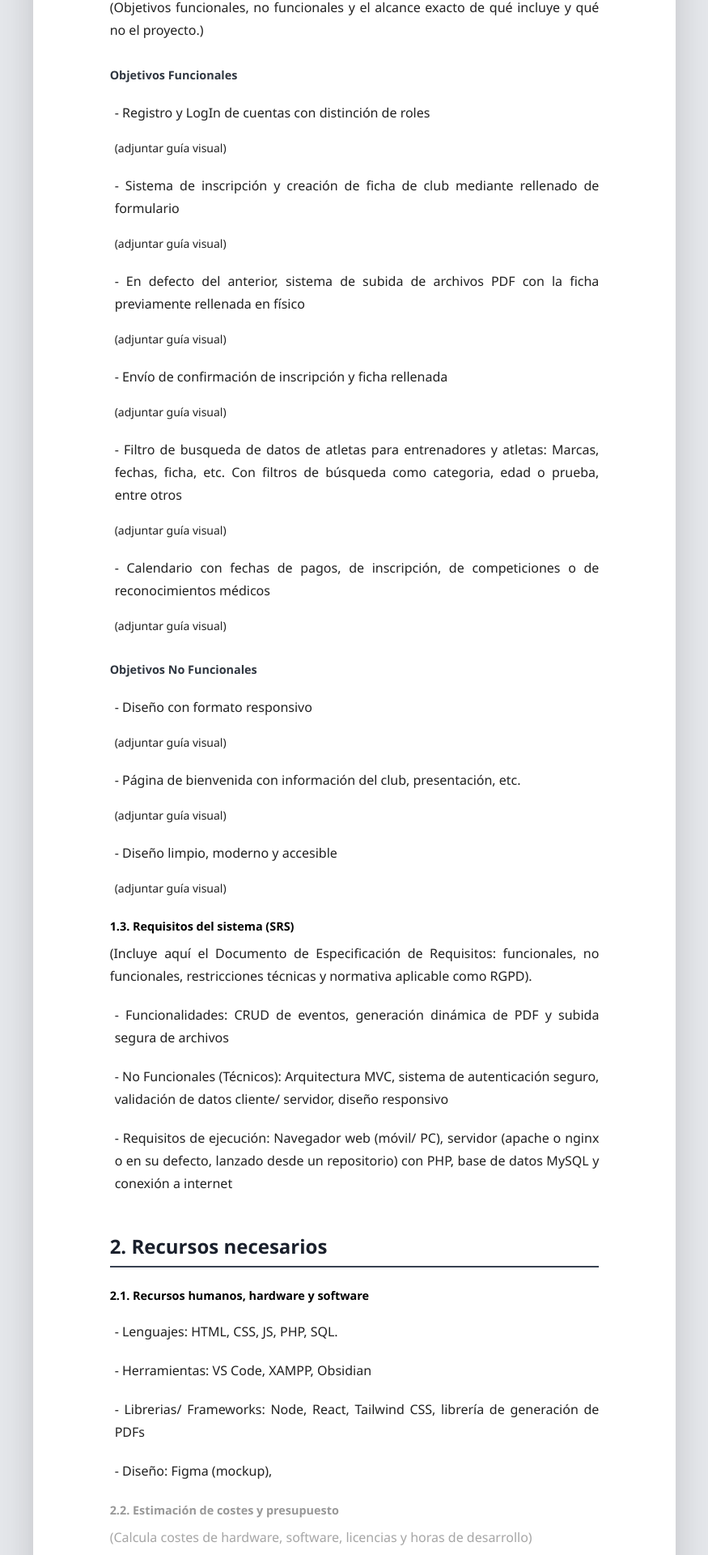
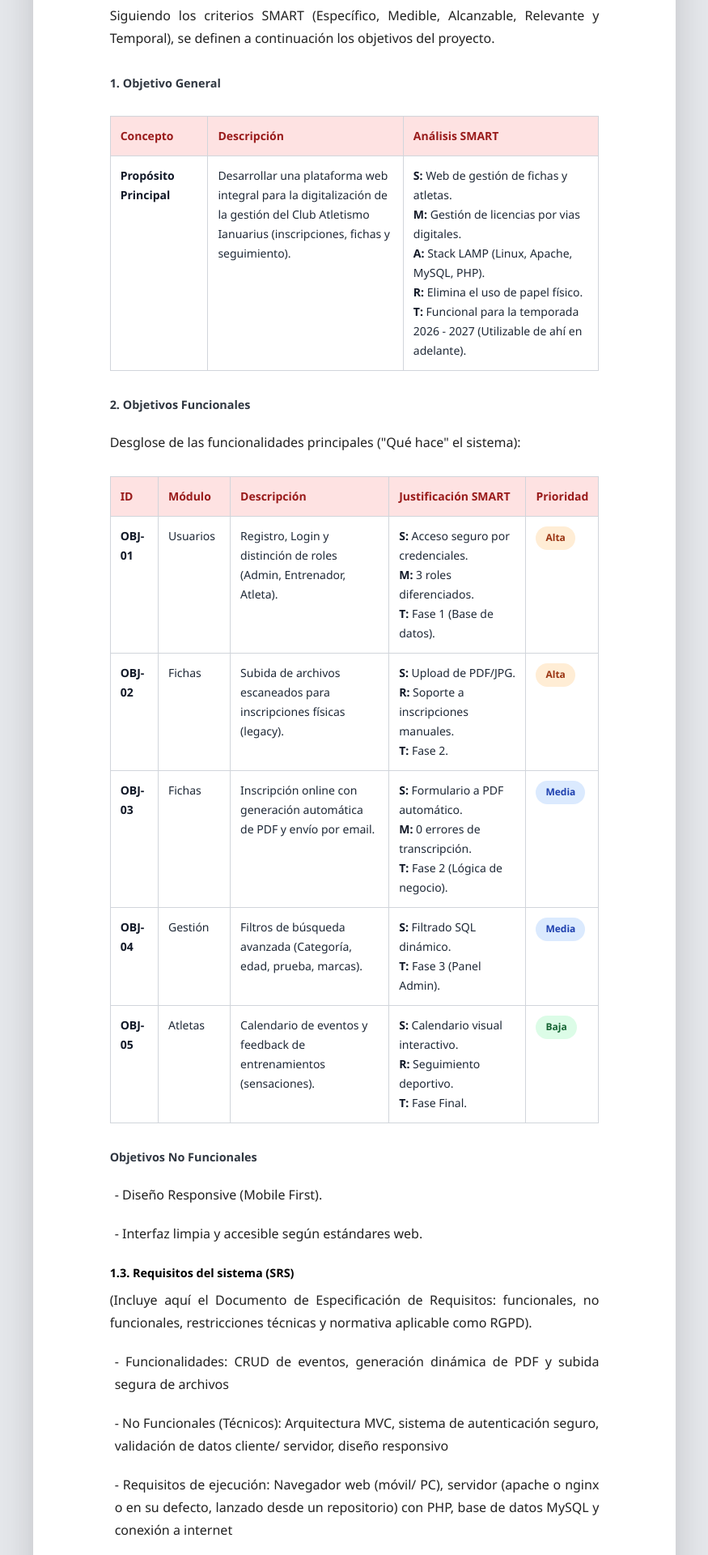
Before and after one commit to Ivee31/TFG-DAW2, a PHP site: page / in a window 1280 px wide. Shown: the part 3520-5440 px from the top of the page at 81% size, without its empty margins (202-1077 px from the left). Run offline with PHP 8.4, Linux system fonts and the light colour scheme; some libraries are stand-ins or nearby versions.

Commit message:
Finished format and content of Delivery 1 (17-02-2026)

```diff
--- a/index.html
+++ b/index.html
@@ -8,6 +8,16 @@
     <link rel="stylesheet" href="style.css">
 </head>
 <body>
+
+    <div class="toggle-container">
+        <input type="checkbox" id="toggle-tema" class="toggle-input">
+        <label for="toggle-tema" class="toggle-label" aria-label="Cambiar modo oscuro/claro">
+            <span class="toggle-knob">
+                <span class="icon-moon">🌙</span>
+                <span class="icon-sun">☀️</span>
+            </span>
+        </label>
+    </div>
 
     <div class="contenedor-pag">
 
@@ -132,50 +142,107 @@
 
             <div id="objetivos-alcance" class="ancla-top">
                 <h4>1.2. Objetivos y alcance</h4>
-                <p>(Objetivos funcionales, no funcionales y el alcance exacto de qué incluye y qué no el proyecto.)</p>
+                <p>Siguiendo los criterios SMART (Específico, Medible, Alcanzable, Relevante y Temporal), se definen a continuación los objetivos del proyecto.</p>
 
-                <h5>Objetivos Funcionales</h5>
-                <ul>
-                    <li>
-                        <p>- Registro y LogIn de cuentas con distinción de roles</p>
-                        <p class="nota-gris">(adjuntar guía visual)</p>
-                    </li>
-                    <li>
-                        <p>- Sistema de inscripción y creación de ficha de club mediante rellenado de formulario</p>
-                        <p class="nota-gris">(adjuntar guía visual)</p>
-                    </li>
-                    <li>
-                        <p>- En defecto del anterior, sistema de subida de archivos PDF con la ficha previamente rellenada en físico</p>
-                        <p class="nota-gris">(adjuntar guía visual)</p>
-                    </li>
-                    <li>
-                        <p>- Envío de confirmación de inscripción y ficha rellenada</p>
-                        <p class="nota-gris">(adjuntar guía visual)</p>
-                    </li>
-                    <li>
-                        <p>- Filtro de busqueda de datos de atletas para entrenadores y atletas: Marcas, fechas, ficha, etc. Con filtros de búsqueda como categoria, edad o prueba, entre otros</p>
-                        <p class="nota-gris">(adjuntar guía visual)</p>
-                    </li>
-                    <li>
-                        <p>- Calendario con fechas de pagos, de inscripción, de competiciones o de reconocimientos médicos</p>
-                        <p class="nota-gris">(adjuntar guía visual)</p>
-                    </li>
-                </ul>
+                <h5>1. Objetivo General</h5>
+                <table class="tabla-smart">
+                    <thead>
+                        <tr>
+                            <th style="width: 20%;">Concepto</th>
+                            <th style="width: 40%;">Descripción</th>
+                            <th style="width: 40%;">Análisis SMART</th>
+                        </tr>
+                    </thead>
+                    <tbody>
+                        <tr>
+                            <td><strong>Propósito Principal</strong></td>
+                            <td>Desarrollar una plataforma web integral para la digitalización de la gestión del Club Atletismo Ianuarius (inscripciones, fichas y seguimiento).</td>
+                            <td>
+                                <strong>S:</strong> Web de gestión de fichas y atletas.<br>
+                                <strong>M:</strong> Gestión de licencias por vias digitales.<br>
+                                <strong>A:</strong> Stack LAMP (Linux, Apache, MySQL, PHP).<br>
+                                <strong>R:</strong> Elimina el uso de papel físico.<br>
+                                <strong>T:</strong> Funcional para la temporada 2026 - 2027 (Utilizable de ahí en adelante).
+                            </td>
+                        </tr>
+                    </tbody>
+                </table>
+
+                <h5>2. Objetivos Funcionales</h5>
+                <p>Desglose de las funcionalidades principales ("Qué hace" el sistema):</p>
+
+                <table class="tabla-smart">
+                    <thead>
+                        <tr>
+                            <th style="width: 10%;">ID</th>
+                            <th style="width: 15%;">Módulo</th>
+                            <th style="width: 35%;">Descripción</th>
+                            <th style="width: 30%;">Justificación SMART</th>
+                            <th style="width: 10%;">Prioridad</th>
+                        </tr>
+                    </thead>
+                    <tbody>
+                        <tr>
+                            <td><strong>OBJ-01</strong></td>
+                            <td>Usuarios</td>
+                            <td>Registro, Login y distinción de roles (Admin, Entrenador, Atleta).</td>
+                            <td>
+                                <strong>S:</strong> Acceso seguro por credenciales.<br>
+                                <strong>M:</strong> 3 roles diferenciados.<br>
+                                <strong>T:</strong> Fase 1 (Base de datos).
+                            </td>
+                            <td><span class="etiqueta prio-alta">Alta</span></td>
+                        </tr>
+                        <tr>
+                            <td><strong>OBJ-02</strong></td>
+                            <td>Fichas</td>
+                            <td>Subida de archivos escaneados para inscripciones físicas (legacy).</td>
+                            <td>
+                                <strong>S:</strong> Upload de PDF/JPG.<br>
+                                <strong>R:</strong> Soporte a inscripciones manuales.<br>
+                                <strong>T:</strong> Fase 2.
+                            </td>
+                            <td><span class="etiqueta prio-alta">Alta</span></td>
+                        </tr>
+                        <tr>
+                            <td><strong>OBJ-03</strong></td>
+                            <td>Fichas</td>
+                            <td>Inscripción online con generación automática de PDF y envío por email.</td>
+                            <td>
+                                <strong>S:</strong> Formulario a PDF automático.<br>
+                                <strong>M:</strong> 0 errores de transcripción.<br>
+                                <strong>T:</strong> Fase 2 (Lógica de negocio).
+                            </td>
+                            <td><span class="etiqueta prio-media">Media</span></td>
+                        </tr>
+                        <tr>
+                            <td><strong>OBJ-04</strong></td>
+                            <td>Gestión</td>
+                            <td>Filtros de búsqueda avanzada (Categoría, edad, prueba, marcas).</td>
+                            <td>
+                                <strong>S:</strong> Filtrado SQL dinámico.<br>
+                                <strong>T:</strong> Fase 3 (Panel Admin).
+                            </td>
+                            <td><span class="etiqueta prio-media">Media</span></td>
+                        </tr>
+                        <tr>
+                            <td><strong>OBJ-05</strong></td>
+                            <td>Atletas</td>
+                            <td>Calendario de eventos y feedback de entrenamientos (sensaciones).</td>
+                            <td>
+                                <strong>S:</strong> Calendario visual interactivo.<br>
+                                <strong>R:</strong> Seguimiento deportivo.<br>
+                                <strong>T:</strong> Fase Final.
+                            </td>
+                            <td><span class="etiqueta prio-baja">Baja</span></td>
+                        </tr>
+                    </tbody>
+                </table>
 
                 <h5>Objetivos No Funcionales</h5>
                 <ul>
-                    <li>
-                        <p>- Diseño con formato responsivo</p>
-                        <p class="nota-gris">(adjuntar guía visual)</p>
-                    </li>
-                    <li>
-                        <p>- Página de bienvenida con información del club, presentación, etc.</p>
-                        <p class="nota-gris">(adjuntar guía visual)</p>
-                    </li>
-                    <li>
-                        <p>- Diseño limpio, moderno y accesible</p>
-                        <p class="nota-gris">(adjuntar guía visual)</p>
-                    </li>
+                    <li><p>- Diseño Responsive (Mobile First).</p></li>
+                    <li><p>- Interfaz limpia y accesible según estándares web.</p></li>
                 </ul>
             </div>
 
@@ -223,10 +290,10 @@
             </div>
 
 
-            <a id="planif-metodo" class="ancla-top"></a>
-            <h2>3. Planificación y metodología</h2>
+            <a id="planif-metodo" class="ancla-top zona-apagada"></a>
+            <h2 class="zona-apagada">3. Planificación y metodología</h2>
 
-            <div id="metodologia-desarrollo" class="ancla-top">
+            <div id="metodologia-desarrollo" class="ancla-top zona-apagada">
                 <h4>3.1. Metodología de desarrollo</h4>
                 <p>La metodología usada será MVC para la parte técnica</p>
             </div>
@@ -319,5 +386,30 @@
                 </li>
             </ul>
 
-        </div> </div> </body>
+        </div> </div>
+
+    <script>
+        const toggleInput = document.getElementById('toggle-tema');
+        const body = document.body;
+
+        // 1. Detectar preferencia del sistema al cargar
+        // Si el sistema prefiere oscuro, activamos el modo y marcamos el checkbox
+        if (window.matchMedia && window.matchMedia('(prefers-color-scheme: dark)').matches) {
+            body.setAttribute('data-theme', 'dark');
+            toggleInput.checked = true;
+        }
+
+        // 2. Función para cambiar el tema al usar el interruptor
+        // Escuchamos el evento 'change' del checkbox
+        toggleInput.addEventListener('change', () => {
+            if (toggleInput.checked) {
+                // Si está marcado -> Modo Oscuro
+                body.setAttribute('data-theme', 'dark');
+            } else {
+                // Si no está marcado -> Modo Claro
+                body.removeAttribute('data-theme');
+            }
+        });
+    </script>
+</body>
 </html>
--- a/style.css
+++ b/style.css
@@ -1,21 +1,151 @@
+/* style.css */
+
+/* --- DEFINICIÓN DE VARIABLES DE COLOR (THEMING) --- */
+:root {
+    /* MODO CLARO (Por defecto) */
+    --bg-body: #e5e7eb;
+    --bg-paper: #ffffff;
+    --text-main: #1f2937;
+    --text-muted: #6b7280;
+    --text-paragraph: #212121;
+    --border-color: #d1d5db;
+    --link-color: #2563eb;
+    --h2-border: #374151;
+    --h4-color: black;
+    --h5-color: #303741;
+    --shadow-paper: 0 25px 50px -12px rgba(0, 0, 0, 0.25); /* Sombra negra */
+
+    /* Tablas y Etiquetas */
+    --th-bg: #fee2e2;
+    --th-text: #991b1b;
+    --td-text: #1f2937;
+    --badge-alta-bg: #ffedd5;
+    --badge-alta-text: #9a3412;
+    --badge-media-bg: #dbeafe;
+    --badge-media-text: #1e40af;
+    --badge-baja-bg: #dcfce7;
+    --badge-baja-text: #166534;
+}
+
+/* MODO OSCURO */
+[data-theme="dark"] {
+    --bg-body: #111827;
+    --bg-paper: #1f2937;
+    --text-main: #f3f4f6;
+    --text-muted: #9ca3af;
+    --text-paragraph: #e5e7eb;
+    --border-color: #374151;
+    --link-color: #60a5fa;
+    --h2-border: #9ca3af;
+    --h4-color: #ffffff;
+    --h5-color: #d1d5db;
+    --shadow-paper: 0 0 25px rgba(255, 255, 255, 0.1); /* Sombra blanca resplandeciente */
+
+    /* Tablas y Etiquetas (Adaptadas a oscuro) */
+    --th-bg: #450a0a;
+    --th-text: #fca5a5;
+    --td-text: #ffffff;     /* Blanco puro para máximo contraste */
+    --badge-alta-bg: #7c2d12;
+    --badge-alta-text: #ffedd5;
+    --badge-media-bg: #1e3a8a;
+    --badge-media-text: #dbeafe;
+    --badge-baja-bg: #14532d;
+    --badge-baja-text: #dcfce7;
+}
+
+/* --- REGLAS DE FORZADO PARA MODO OSCURO (Soluciona el problema de Tailwind) --- */
+/* Esto obliga a las negritas (S, M, A, R, T) y al texto de tabla a ser blancos */
+[data-theme="dark"] .prose strong,
+[data-theme="dark"] .tabla-smart strong {
+    color: #ffffff !important;
+}
+
+[data-theme="dark"] .prose td,
+[data-theme="dark"] .tabla-smart td {
+    color: #e5e7eb !important;
+}
+
+/* --- Configuración General --- */
 html {
     scroll-behavior: smooth;
 }
 
 body {
-    background-color: #e5e7eb;
+    background-color: var(--bg-body);
     margin: 0;
     padding: 40px 0;
     font-family: 'Segoe UI', Roboto, Arial, sans-serif;
-    color: #1f2937;
+    color: var(--text-main);
+    transition: background-color 0.3s, color 0.3s;
 }
 
+/* --- NUEVO INTERRUPTOR DESLIZANTE (TOGGLE) --- */
+.toggle-container {
+    position: fixed;
+    top: 20px;
+    right: 20px;
+    z-index: 1000;
+}
+
+.toggle-input {
+    display: none;
+}
+
+.toggle-label {
+    display: flex;
+    align-items: center;
+    width: 60px;
+    height: 30px;
+    background-color: #1f2937; /* Color oscuro del carril */
+    border-radius: 50px;
+    position: relative;
+    cursor: pointer;
+    transition: background-color 0.3s;
+    border: 2px solid var(--border-color);
+}
+
+.toggle-knob {
+    display: flex;
+    justify-content: center;
+    align-items: center;
+    width: 24px;
+    height: 24px;
+    background-color: #ffffff;
+    border-radius: 50%;
+    position: absolute;
+    top: 1px;
+    left: 2px;
+    transition: transform 0.3s cubic-bezier(0.4, 0.0, 0.2, 1);
+    box-shadow: 0 2px 4px rgba(0,0,0,0.2);
+}
+
+.icon-moon, .icon-sun {
+    position: absolute;
+    font-size: 14px;
+    line-height: 1;
+}
+
+/* Animaciones de los iconos */
+.icon-moon { opacity: 1; transform: rotate(0deg); transition: all 0.3s; }
+.icon-sun { opacity: 0; transform: rotate(-90deg); transition: all 0.3s; }
+
+/* ESTADOS ACTIVADOS (Modo Oscuro) */
+.toggle-input:checked + .toggle-label .toggle-knob {
+    transform: translateX(30px);
+}
+
+.toggle-input:checked + .toggle-label .icon-moon { opacity: 0; transform: rotate(90deg); }
+.toggle-input:checked + .toggle-label .icon-sun { opacity: 1; transform: rotate(0deg); color: #f59e0b; }
+
+
+/* --- Ajuste de Scroll --- */
 .ancla-top {
     scroll-margin-top: 2.5rem;
 }
 
+/* --- Contenedor Principal (A4) --- */
 .contenedor-pag {
-    background-color: white;
+    background-color: var(--bg-paper);
     width: 100%;
     max-width: 210mm;
     min-height: 297mm;
@@ -23,9 +153,11 @@ body {
     padding: 25mm;
     box-sizing: border-box;
     position: relative;
-    box-shadow: 0 25px 50px -12px rgba(0, 0, 0, 0.25);
+    box-shadow: var(--shadow-paper); /* Sombra variable según tema */
+    transition: background-color 0.3s, box-shadow 0.3s;
 }
 
+/* --- Cabecera y Logos --- */
 .figura-logo {
     text-align: center;
     margin-bottom: 2rem;
@@ -36,10 +168,11 @@ body {
     max-width: 100%;
     margin: 0 auto;
     display: block;
+    transition: background-color 0.3s;
 }
 
 .pie-foto {
-    color: #6b7280;
+    color: var(--text-muted);
     font-size: 0.875rem;
     font-style: italic;
     margin-top: 0.5rem;
@@ -52,42 +185,47 @@ body {
 
 .info-cabecera p { margin: 0.25rem 0; }
 .txt-mayus { text-transform: uppercase; letter-spacing: 0.05em; font-size: 13px; font-weight: 500; }
-.txt-titulo { font-size: 1.25rem; font-weight: bold; color: #111827; }
+.txt-titulo { font-size: 1.25rem; font-weight: bold; color: var(--text-main); }
 .txt-insti { font-size: 13px; }
 
+/* LOGO VENANCIO: Margen 150px y fondo blanco en oscuro */
 .cont-logo-venancio {
     display: inline-block;
-    margin: 1rem 0;
-    background-color: white;
+    margin: 1rem 150px;
+    background-color: rgba(255, 255, 255, 0.9);
+    padding: 5px;
+    border-radius: 4px;
 }
 
-.logo-venancio { width: 50px; }
-.txt-negrita { font-size: 13px; font-weight: bold; color: #111827; margin-top: 1rem; }
+.logo-venancio { width: 50px; transition: background-color 0.3s; }
+.txt-negrita { font-size: 13px; font-weight: bold; color: var(--text-main); margin-top: 1rem; }
 
+/* --- Licencia --- */
 .sec-licencia {
     margin-bottom: 3rem;
     padding-top: 1rem;
-    border-top: 1px solid #d1d5db;
+    border-top: 1px solid var(--border-color);
 }
 
-.tit-licencia { font-weight: bold; font-size: 0.875rem; color: #374151; text-transform: uppercase; margin-bottom: 0.5rem; }
-.txt-licencia { font-size: 0.75rem; color: #6b7280; line-height: 1.6; text-align: justify; }
-.enlace-azul { color: #2563eb; text-decoration: none; }
+.tit-licencia { font-weight: bold; font-size: 0.875rem; color: var(--text-paragraph); text-transform: uppercase; margin-bottom: 0.5rem; }
+.txt-licencia { font-size: 0.75rem; color: var(--text-muted); line-height: 1.6; text-align: justify; }
+.enlace-azul { color: var(--link-color); text-decoration: none; }
 .enlace-azul:hover { text-decoration: underline; }
 
+/* --- Estilos del Texto y Títulos --- */
 .prose h2 {
-    border-bottom: 2px solid #374151;
+    border-bottom: 2px solid var(--h2-border);
     padding-bottom: 0.5rem;
     margin-top: 3rem;
     font-size: 1.5rem;
     font-weight: bold;
-    color: #1a202c;
+    color: var(--text-main);
 }
 
 .prose h4 {
     font-size: 0.9rem;
     font-weight: 700;
-    color: black;
+    color: var(--h4-color);
     margin-top: 1.5rem;
     margin-bottom: 0.5rem;
 }
@@ -95,7 +233,7 @@ body {
 .prose h5 {
     font-size: 0.9rem;
     font-weight: 700;
-    color: #303741;
+    color: var(--h5-color);
     margin-top: 2em;
     margin-bottom: 0.02rem;
 }
@@ -103,9 +241,10 @@ body {
 .prose p {
     text-align: justify;
     margin-bottom: 0.2rem;
-    color: #212121;
+    color: var(--text-paragraph);
 }
 
+/* --- Listas --- */
 .prose ul {
     list-style: none !important;
     padding-left: 0 !important;
@@ -123,15 +262,15 @@ body {
 }
 
 .prose ol > li::marker {
-    color: #111827 !important;
+    color: var(--text-main) !important;
     font-weight: 800;
 }
 
-.prose a { color: #1d4ed8; text-decoration: none; }
+.prose a { color: var(--link-color); text-decoration: none; }
 .prose a:hover { text-decoration: underline; }
 
 .nota-gris {
-    color: #6b7280;
+    color: var(--text-muted);
     font-size: 0.875rem;
     margin-top: 0;
 }
@@ -145,10 +284,49 @@ body {
         max-width: none;
         padding: 0;
     }
+    .toggle-container { display: none; }
 }
 
-/* --- CLASE PARA CONTENIDO NO INCLUIDO EN ESTA ENTREGA --- */
+/* --- CLASE PARA CONTENIDO NO INCLUIDO --- */
 .zona-apagada {
     opacity: 0.4;
-    filter: grayscale(100%); /* Opcional: lo pone en blanco y negro suave */
+    filter: grayscale(100%);
 }
+
+/* --- TABLAS SMART (Adaptables) --- */
+.tabla-smart {
+    width: 100%;
+    border-collapse: collapse;
+    margin-bottom: 2rem;
+    font-size: 0.9rem;
+}
+
+.tabla-smart th {
+    background-color: var(--th-bg);
+    color: var(--th-text);
+    font-weight: bold;
+    text-align: left;
+    padding: 0.75rem;
+    border: 1px solid var(--border-color);
+}
+
+.tabla-smart td {
+    border: 1px solid var(--border-color);
+    padding: 0.75rem;
+    vertical-align: top;
+    color: var(--td-text);
+}
+
+/* Etiquetas de prioridad */
+.etiqueta {
+    display: inline-block;
+    padding: 0.25rem 0.75rem;
+    border-radius: 9999px;
+    font-size: 0.75rem;
+    font-weight: bold;
+    text-align: center;
+}
+
+.prio-alta { background-color: var(--badge-alta-bg); color: var(--badge-alta-text); }
+.prio-media { background-color: var(--badge-media-bg); color: var(--badge-media-text); }
+.prio-baja { background-color: var(--badge-baja-bg); color: var(--badge-baja-text); }
```
